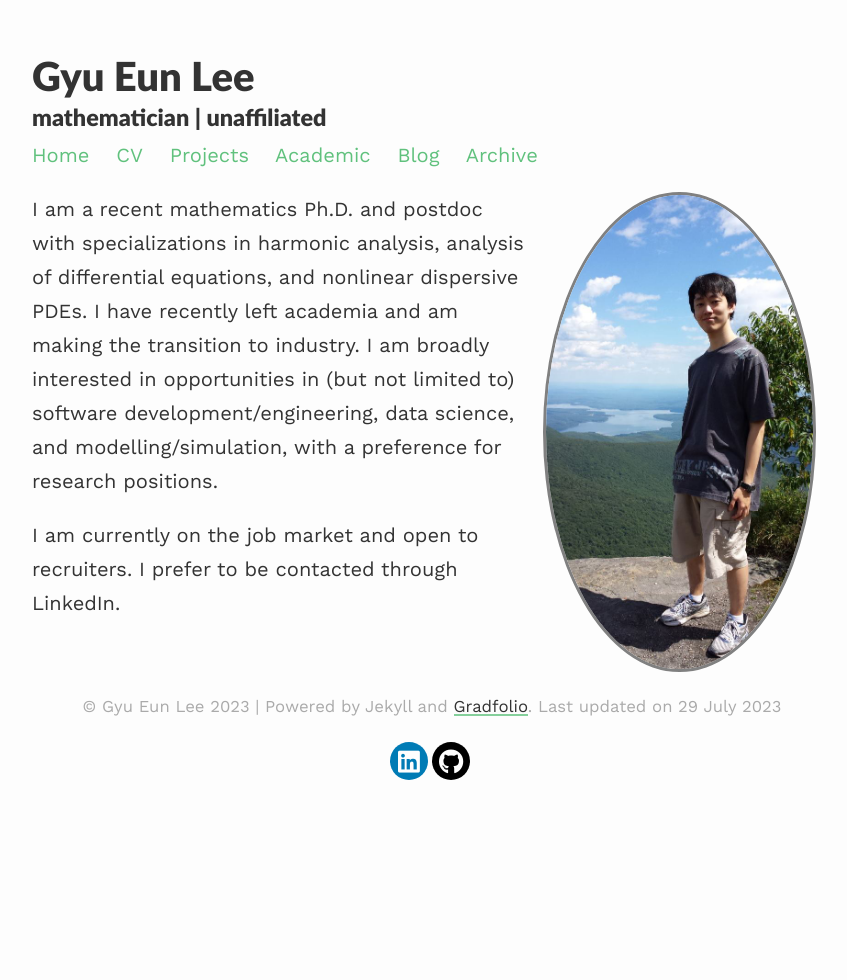
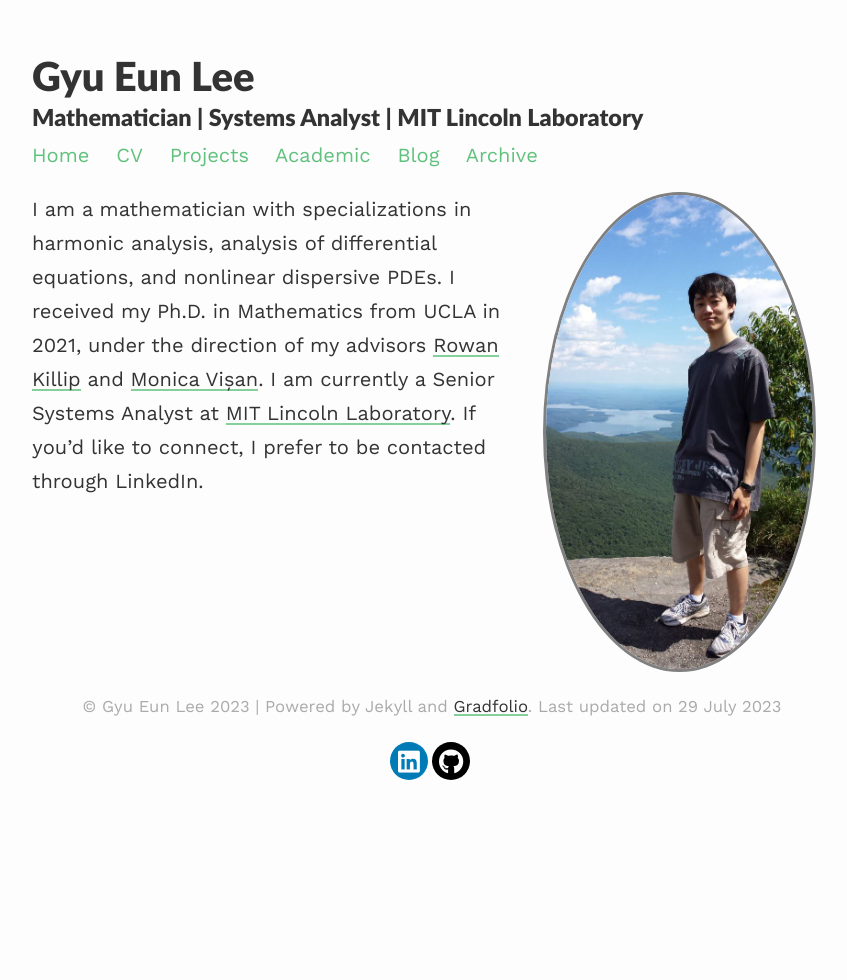
Before and after one commit to gyu-eun-lee/gyu-eun-lee.github.io, a Jekyll site: the page built from index.md, in a window 1280 px wide. Shown: the whole page, without its empty margins (208-1055 px from the left). Built offline with Jekyll 4.4.1, drawn with Linux system fonts in a browser that asks for light colours; nearby versions of some CDN libraries.

Commit message:
New job update

```diff
--- a/_config.yml
+++ b/_config.yml
@@ -1,7 +1,7 @@
 ### your site title here
 
 title: Gyu Eun Lee
-description: mathematician | unaffiliated
+description: Mathematician | Systems Analyst | MIT Lincoln Laboratory
 
 url:  #custom url to be used instead of GitHub repository
 email: #
--- a/index.md
+++ b/index.md
@@ -7,9 +7,7 @@ profile:
 published: true
 ---
 
-I am a recent mathematics Ph.D. and postdoc with specializations in harmonic analysis, analysis of differential equations, and nonlinear dispersive PDEs.
-I have recently left academia and am making the transition to industry.
-I am broadly interested in opportunities in (but not limited to) software development/engineering, data science, and modelling/simulation, with a preference for research positions.
-
-I am currently on the job market and open to recruiters.
-I prefer to be contacted through LinkedIn.
+I am a mathematician with specializations in harmonic analysis, analysis of differential equations, and nonlinear dispersive PDEs.
+I received my Ph.D. in Mathematics from UCLA in 2021, under the direction of my advisors [Rowan Killip](https://www.math.ucla.edu/~killip/) and [Monica Vișan](https://www.math.ucla.edu/~visan/).
+I am currently a Senior Systems Analyst at [MIT Lincoln Laboratory](https://www.ll.mit.edu/).
+If you'd like to connect, I prefer to be contacted through LinkedIn.
```
Also changed, not shown: _pages/cv.md (+1 -1 lines), _posts/2023-07-29-starting-fresh copy.md (added, +6 -0 lines).
